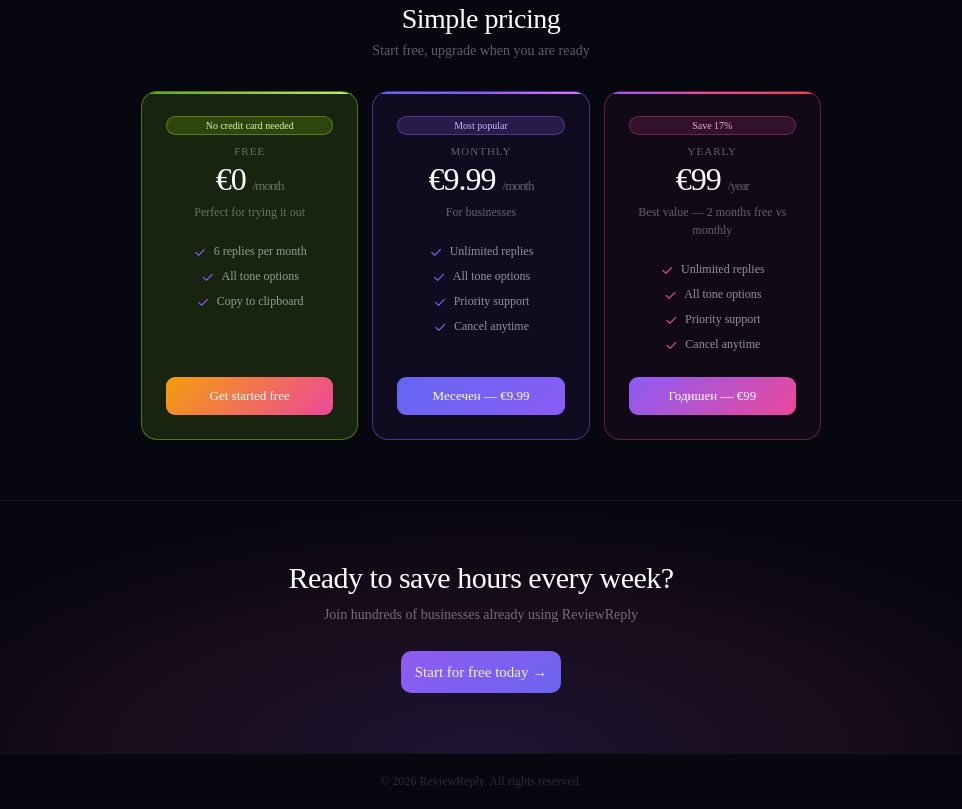
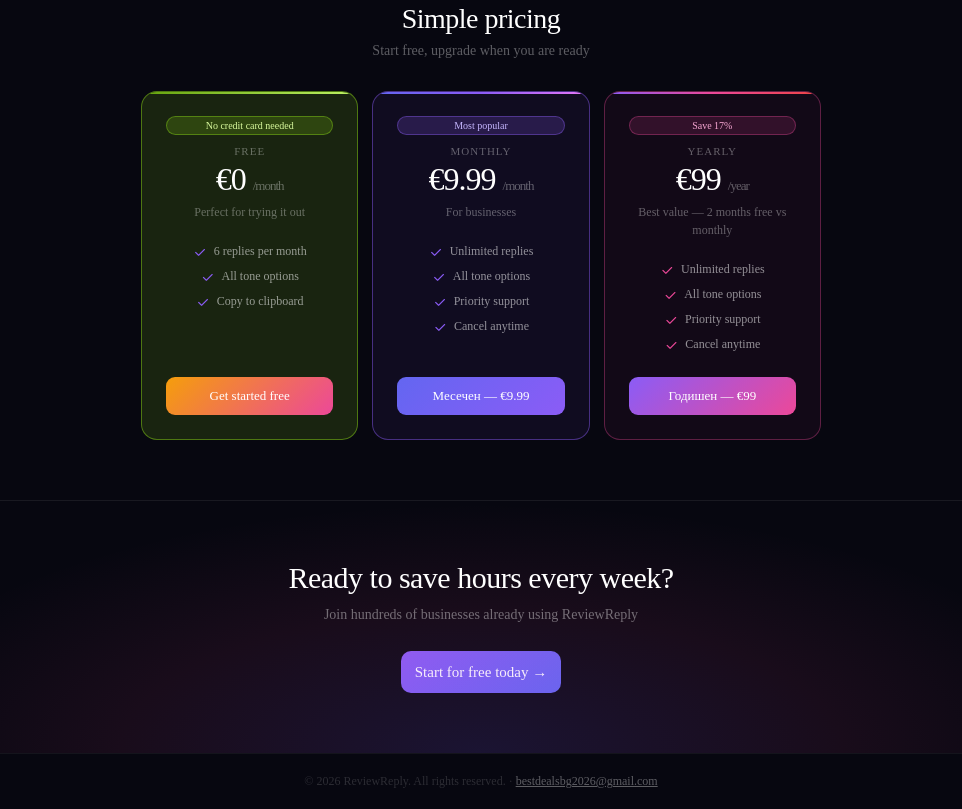
Before and after one commit to bestdealsbg2026-design/reviewreply, a website with bundled scripts: page index.html in a window 1280 px wide. Shown: the part 1998-2807 px from the top of the page, without its empty margins (159-1121 px from the left). Built offline with nearby package versions, Linux system fonts and the light colour scheme; no server answers.

Commit message:
add support email to footer

```diff
--- a/index.html
+++ b/index.html
@@ -1366,7 +1366,14 @@
       <button class="btn-hero" id="ctaTryBtn">Start for free today →</button>
     </section>
 
-    <footer class="rr-footer">© 2026 ReviewReply. All rights reserved.</footer>
+    <footer class="rr-footer">
+      © 2026 ReviewReply. All rights reserved. ·
+      <a
+        href="mailto:bestdealsbg2026@gmail.com"
+        style="color: rgba(255, 255, 255, 0.35); text-decoration: underline"
+        >bestdealsbg2026@gmail.com</a
+      >
+    </footer>
 
     <!-- REGISTER MODAL -->
     <div class="modal-overlay" id="registerModal">
```
